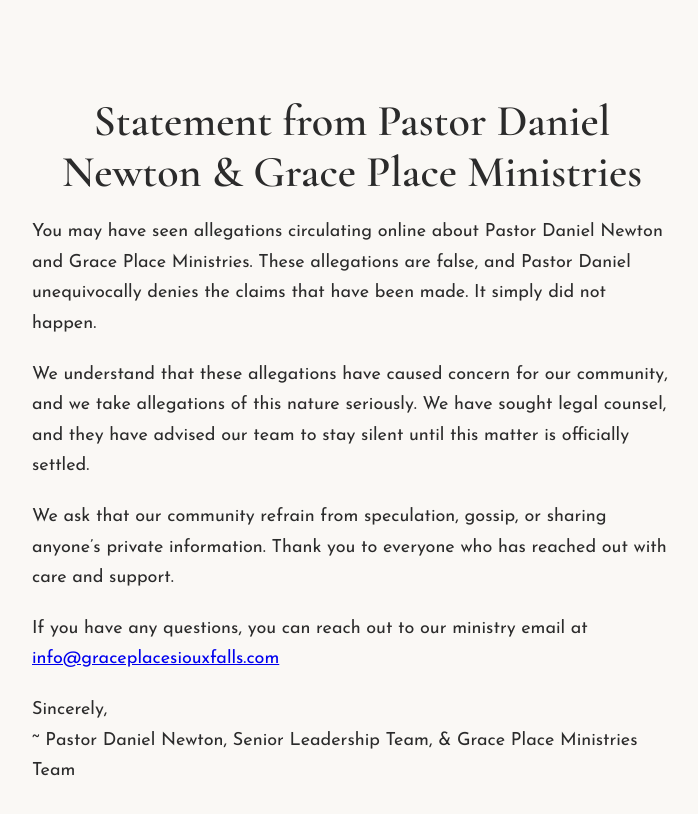
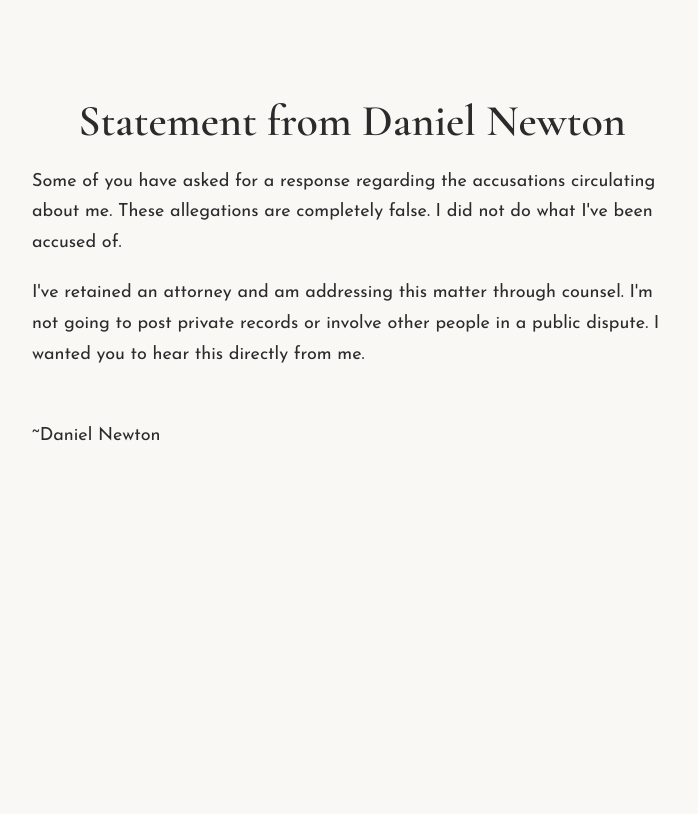
Before and after one commit to gpteam-26/website, a plain HTML site: page index.html in a window 1280 px wide. Shown: the whole page, without its empty margins (288-986 px from the left). Drawn offline with nearby package versions, Linux system fonts and the light colour scheme.

Commit message:
Update index.html

```diff
--- a/index.html
+++ b/index.html
@@ -48,13 +48,10 @@
 </head>
 <body>
   <main>
-    <h1>Statement from Pastor Daniel Newton & Grace Place Ministries</h1>
-<p>You may have seen allegations circulating online about Pastor Daniel Newton and Grace Place Ministries. These allegations are false, and Pastor Daniel unequivocally denies the claims that have been made. It simply did not happen.</p>
-<p>We understand that these allegations have caused concern for our community, and we take allegations of this nature seriously. We have sought legal counsel, and they have advised our team to stay silent until this matter is officially settled.</p>
-<p>We ask that our community refrain from speculation, gossip, or sharing anyone’s private information. Thank you to everyone who has reached out with care and support.</p>
-<p>If you have any questions, you can reach out to our ministry email at <a href="mailto:info@graceplacesiouxfalls.com?subject=Public%20Statement%20Questions">info@graceplacesiouxfalls.com</a></p>
-<p>Sincerely,
-<br>~ Pastor Daniel Newton, Senior Leadership Team, & Grace Place Ministries Team</p>
+    <h1>Statement from Daniel Newton</h1>
+<p>Some of you have asked for a response regarding the accusations circulating about me. These allegations are completely false. I did not do what I've been accused of.</p>
+<p>I've retained an attorney and am addressing this matter through counsel. I'm not going to post private records or involve other people in a public dispute. I wanted you to hear this directly from me.</p>
+<br>~Daniel Newton</p>
   </main>
 </body>
 </html>
```
